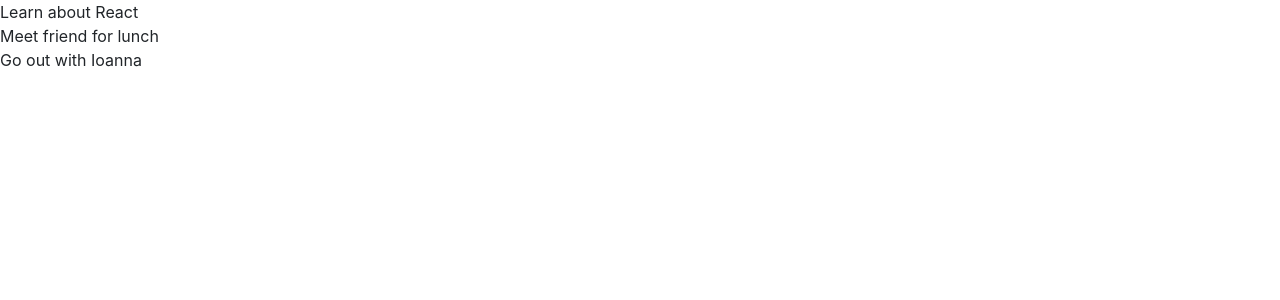
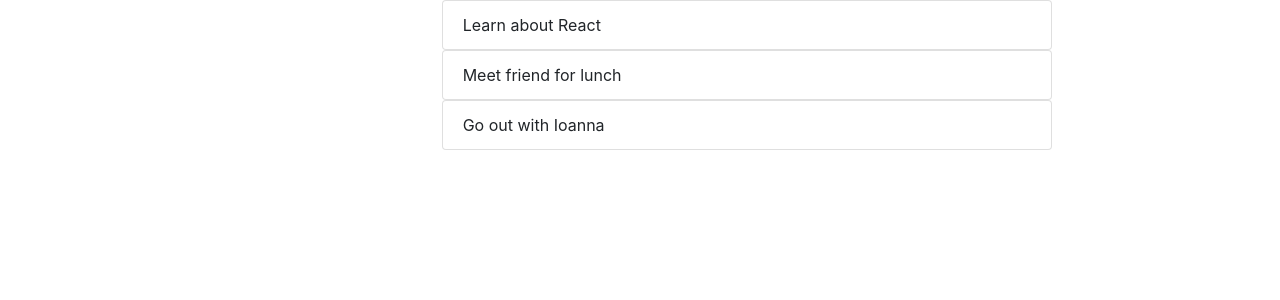
Before and after one commit to kboul/react-todo, a React (Create React App) app: page / in a window 1280 px wide. Shown: the top 300 px of the page. Built offline with nearby package versions, Linux system fonts and the light colour scheme.

Commit message:
Add a li tag & bootstrap's list-group-item class on Todo component

```diff
--- a/src/components/Todo.tsx
+++ b/src/components/Todo.tsx
@@ -7,7 +7,11 @@ export interface TodoProps {
 }
 
 const Todo: React.SFC<TodoProps> = ({ todo, index }) => {
-    return <div className="todo">{todo.text}</div>;
+    return (
+        <div className="col-md-6 offset-md-4">
+            <li className="list-group-item">{todo.text}</li>
+        </div>
+    );
 };
 
 export default Todo;
```
